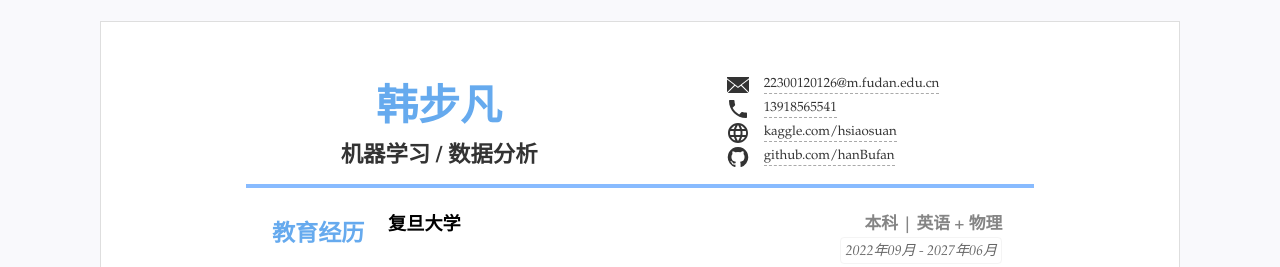
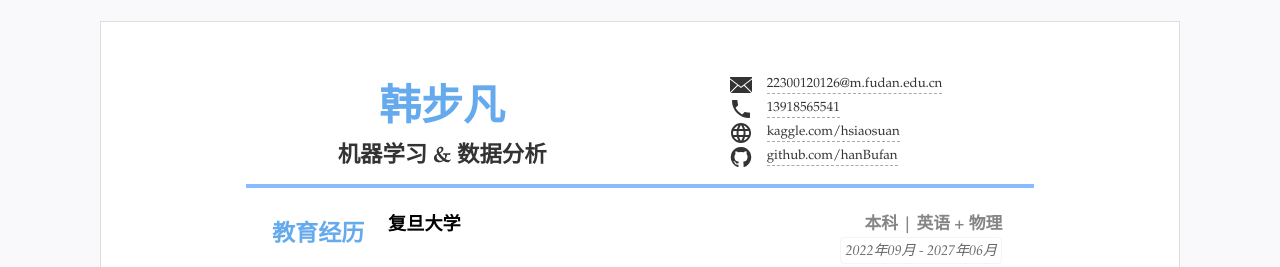
Before and after one commit to hanBufan/CV, a Jekyll site: the page built from index.html, in a window 1280 px wide. Shown: the top 267 px of the page. Built offline with Jekyll 4.4.1, drawn with Linux system fonts in a browser that asks for light colours.

```diff
--- a/_data/resume.yml
+++ b/_data/resume.yml
@@ -2,7 +2,7 @@
 title: "韩步凡的简历"
 lang: "zh"
 name: "韩步凡"
-jobtitle: "机器学习 / 数据分析"
+jobtitle: "机器学习 & 数据分析"
 photo: "" # 照片可空，不显示
 
 contact:
```
